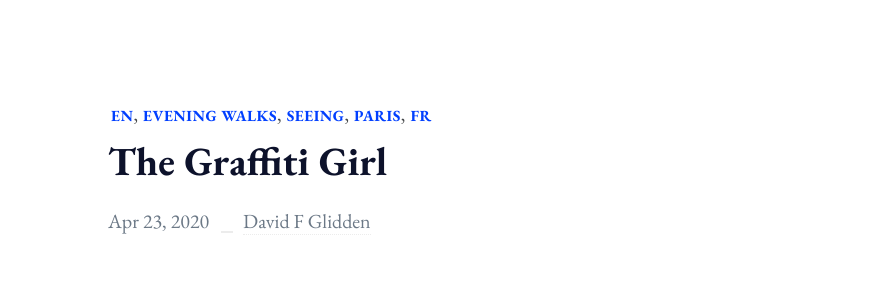
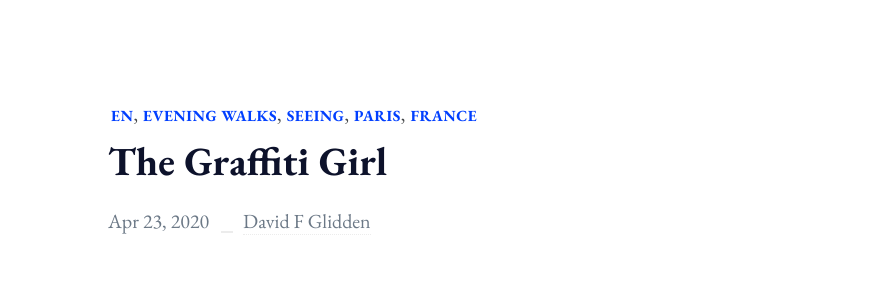
Before and after one commit to davidglidden/davidglidden.github.io, a Jekyll site: the page built from _posts/2020-04-23-graffiti-girl/2020-04-23-graffiti-girl.md, in a window 1280 px wide. Shown: the part 128-428 px from the top of the page, without its empty margins (202-1077 px from the left). Built offline with Jekyll 4.4.1, drawn with Linux system fonts in a browser that asks for light colours.

Commit message:
Update 2020-04-23-graffiti-girl.md

```diff
--- a/_posts/2020-04-23-graffiti-girl/2020-04-23-graffiti-girl.md
+++ b/_posts/2020-04-23-graffiti-girl/2020-04-23-graffiti-girl.md
@@ -1,9 +1,8 @@
 ---
 title: The Graffiti Girl
 date: 2020-04-23 23-50-03
-tags: [en, evening walks, seeing, Paris, FR]
+tags: [en, evening walks, seeing, Paris, France]
 description: Night was falling when I met her
-image: "/assets/img/IMG_6295.jpg"
 ---
 
 
```
